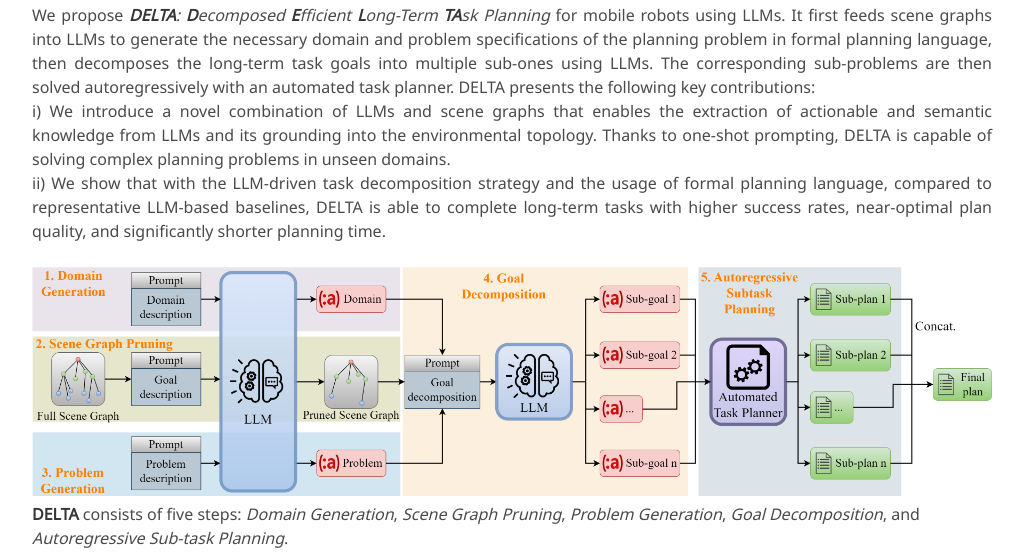
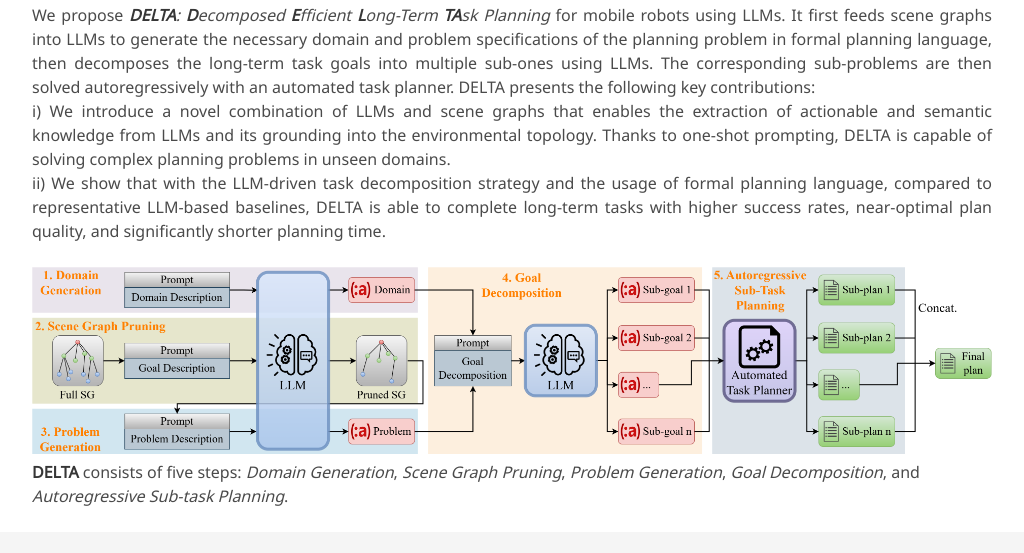
Before and after one commit to delta-llm/delta-llm.github.io, a plain HTML site: page index.html in a window 1280 px wide. Shown: the part 1708-2261 px from the top of the page, without its empty margins (128-1152 px from the left). Drawn offline with nearby package versions, Linux system fonts and the light colour scheme; some icons are missing; a web font is replaced by a local one.

Commit message:
Update sys overview figure

```diff
--- a/index.html
+++ b/index.html
@@ -196,7 +196,7 @@
           </p>
         </div>
         <br>
-        <img src="static/images/delta_system_overview.drawio.png" alt="The system architecture of DELTA"
+        <img src="static/images/delta_sys_overview.png" alt="The system architecture of DELTA"
           class="blend-img-background center-image">
         <p>
           <strong>DELTA</strong> consists of five steps: <em>Domain Generation</em>, <em>Scene Graph Pruning</em>,
```
Also changed, not shown: static/images/delta_sys_overview.png (added), static/images/delta_system_overview.drawio.png (deleted).
